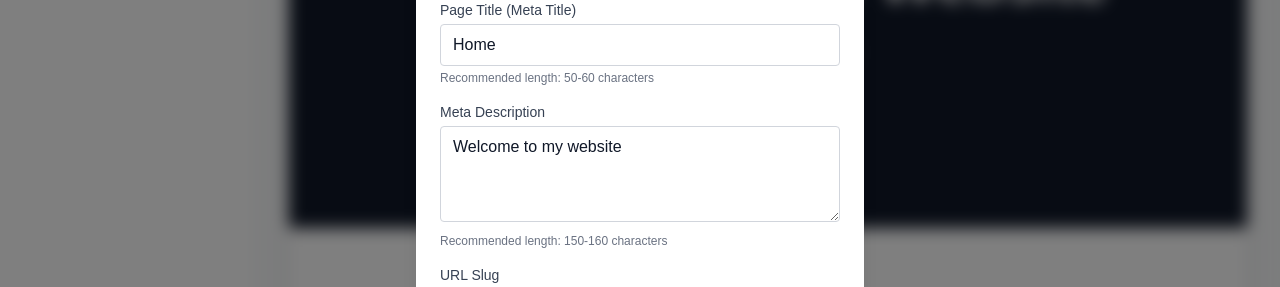
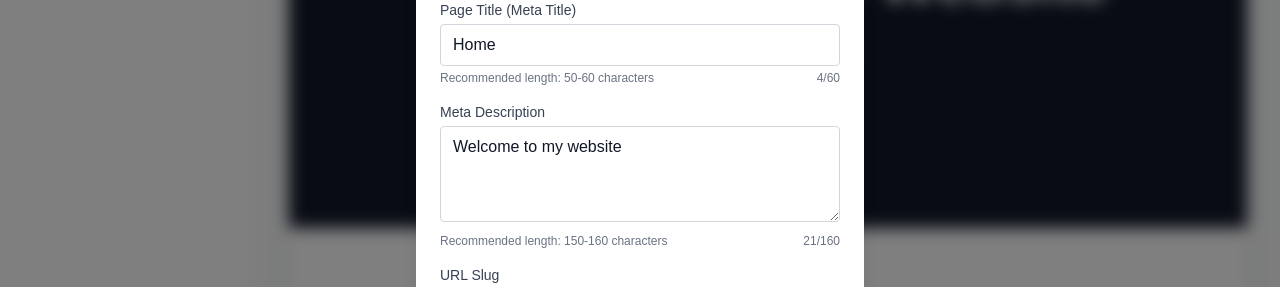
Before and after one commit to costumerspprts-design/aurex-capital-investments, a Next.js app: page /builder in a window 1280 px wide. Both pictures are taken after a click on the button "Page SEO Settings". Shown: the part 225-512 px from the top of the page. Built offline with nearby package versions, Linux system fonts and the light colour scheme.

Commit message:
feat: improve SEO modal accessibility and add character counts
Co-authored-by: costumerspprts-design <255839008+costumerspprts-design@users.noreply.github.com>

```diff
--- a/src/components/builder/SeoSettingsModal.tsx
+++ b/src/components/builder/SeoSettingsModal.tsx
@@ -1,6 +1,7 @@
 import React from 'react';
 import { useBuilderStore } from '@/lib/store';
 import { X } from 'lucide-react';
+import clsx from 'clsx';
 
 export function SeoSettingsModal({ onClose }: { onClose: () => void }) {
   const { pages, activePageId, updatePageSeo } = useBuilderStore();
@@ -13,36 +14,49 @@ export function SeoSettingsModal({ onClose }: { onClose: () => void }) {
       <div className="bg-white rounded-lg shadow-xl w-full max-w-md p-6 m-4 animate-in zoom-in-95">
         <div className="flex items-center justify-between mb-6">
             <h2 className="text-xl font-bold">SEO & Page Settings</h2>
-            <button onClick={onClose} className="text-gray-500 hover:text-gray-700">
+            <button onClick={onClose} aria-label="Close" className="text-gray-500 hover:text-gray-700">
                 <X size={24} />
             </button>
         </div>
 
         <div className="space-y-4">
             <div>
-                <label className="block text-sm font-medium text-gray-700 mb-1">Page Title (Meta Title)</label>
+                <label htmlFor="seo-title" className="block text-sm font-medium text-gray-700 mb-1">Page Title (Meta Title)</label>
                 <input
+                    id="seo-title"
                     type="text"
                     value={activePage.seo.title}
                     onChange={(e) => updatePageSeo(activePage.id, { title: e.target.value })}
                     className="w-full px-3 py-2 border border-gray-300 rounded focus:ring-2 focus:ring-blue-500 focus:outline-none"
                     placeholder="e.g. Home - My Website"
                 />
-                <p className="text-xs text-gray-500 mt-1">Recommended length: 50-60 characters</p>
+                <div className="flex justify-between text-xs mt-1">
+                    <span className="text-gray-500">Recommended length: 50-60 characters</span>
+                    <span className={clsx("font-medium", activePage.seo.title.length > 60 ? "text-red-500" : "text-gray-500")}>
+                        {activePage.seo.title.length}/60
+                    </span>
+                </div>
             </div>
             <div>
-                <label className="block text-sm font-medium text-gray-700 mb-1">Meta Description</label>
+                <label htmlFor="seo-description" className="block text-sm font-medium text-gray-700 mb-1">Meta Description</label>
                 <textarea
+                    id="seo-description"
                     value={activePage.seo.description}
                     onChange={(e) => updatePageSeo(activePage.id, { description: e.target.value })}
                     className="w-full px-3 py-2 border border-gray-300 rounded focus:ring-2 focus:ring-blue-500 focus:outline-none h-24"
                     placeholder="Brief description of this page for search engines..."
                 />
-                 <p className="text-xs text-gray-500 mt-1">Recommended length: 150-160 characters</p>
+                <div className="flex justify-between text-xs mt-1">
+                    <span className="text-gray-500">Recommended length: 150-160 characters</span>
+                    <span className={clsx("font-medium", activePage.seo.description.length > 160 ? "text-red-500" : "text-gray-500")}>
+                        {activePage.seo.description.length}/160
+                    </span>
+                </div>
             </div>
              <div>
-                <label className="block text-sm font-medium text-gray-700 mb-1">URL Slug</label>
+                <label htmlFor="seo-slug" className="block text-sm font-medium text-gray-700 mb-1">URL Slug</label>
                 <input
+                    id="seo-slug"
                     type="text"
                     value={activePage.slug}
                     disabled
```
Also changed, not shown: .Jules/palette.md (added).
